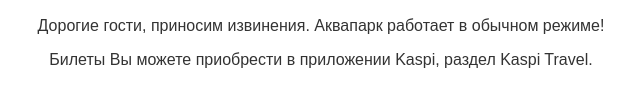
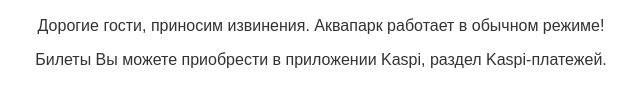
Before and after one commit to Hawaii-San-Remo/hawaii-offline, a plain HTML site: page index.html in a window 1280 px wide. Shown: the part 270-376 px from the top of the page, 319-959 px from the left. Drawn offline with Linux system fonts and the light colour scheme.

Commit message:
Update index.html

```diff
--- a/index.html
+++ b/index.html
@@ -28,7 +28,7 @@
 
         <h2>На данный момент сайт hawaii.kz находится на техническом обслуживании.</h2>
         <p>Дорогие гости, приносим извинения. Аквапарк работает в обычном режиме!</p>
-        <p>Билеты Вы можете приобрести в приложении Kaspi, раздел Kaspi Travel.</p>
+        <p>Билеты Вы можете приобрести в приложении Kaspi, раздел Kaspi-платежей.</p>
     </div>
 </body>
 </html>
```
